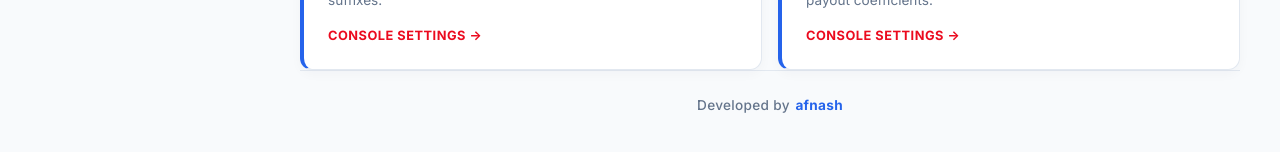
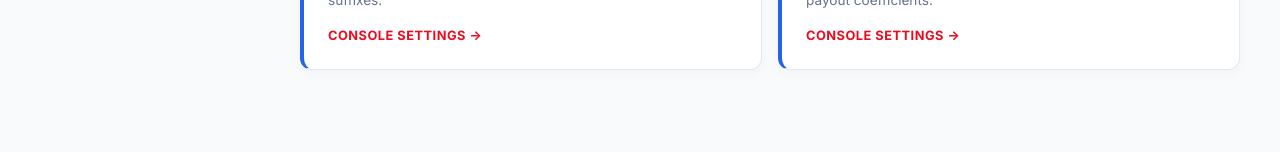
Before and after one commit to afnash/sales-incentive-dashboard, a React (Vite) app: page /admin in a window 1280 px wide. Shown: the part 980-1132 px from the top of the page. After the commit the page ends 1090 px from the top, so only its background shows below. Built offline with nearby package versions, Linux system fonts and the light colour scheme; no server answers; the database is empty.

Commit message:
removed footer

```diff
--- a/src/pages/AdminDashboard.jsx
+++ b/src/pages/AdminDashboard.jsx
@@ -87,10 +87,10 @@ export default function AdminDashboard() {
             <Route path="/vehicles" element={<VehicleModels />} />
             <Route path="/slabs" element={<IncentiveSlabs />} />
           </Routes>
-          <footer className="app-footer">
+          {/* <footer className="app-footer">
             <span>Developed by</span>
             <a href="https://afnash.vercel.app" target="_blank" rel="noopener noreferrer">afnash</a>
-          </footer>
+          </footer> */}
         </main>
       </div>
     </div>
--- a/src/pages/SalesDashboard.jsx
+++ b/src/pages/SalesDashboard.jsx
@@ -290,10 +290,10 @@ export default function SalesDashboard() {
               </div>
             </div>
           )}
-          <footer className="app-footer">
+          {/* <footer className="app-footer">
             <span>Developed by</span>
             <a href="https://afnash.vercel.app" target="_blank" rel="noopener noreferrer">afnash</a>
-          </footer>
+          </footer> */}
         </main>
       </div>
     </div>
```
